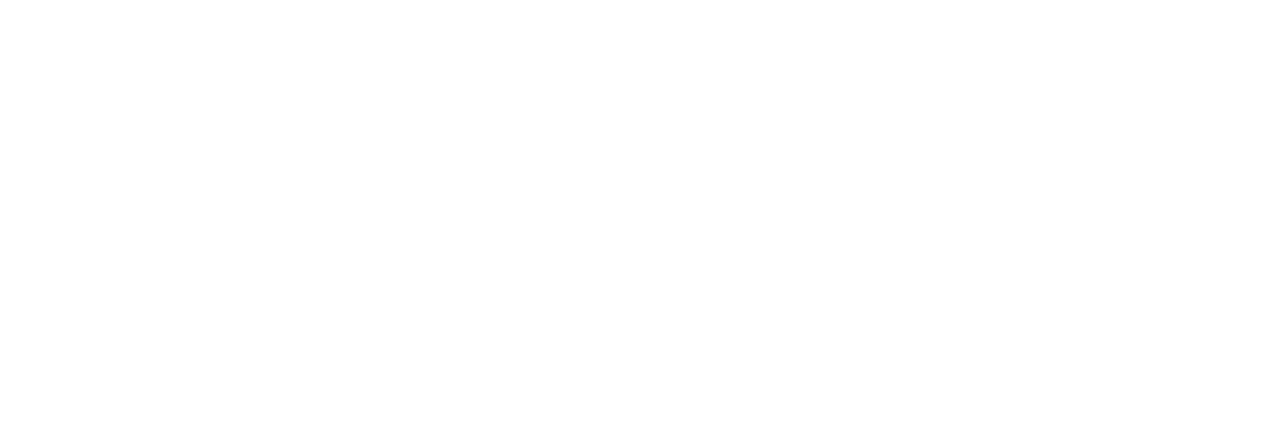
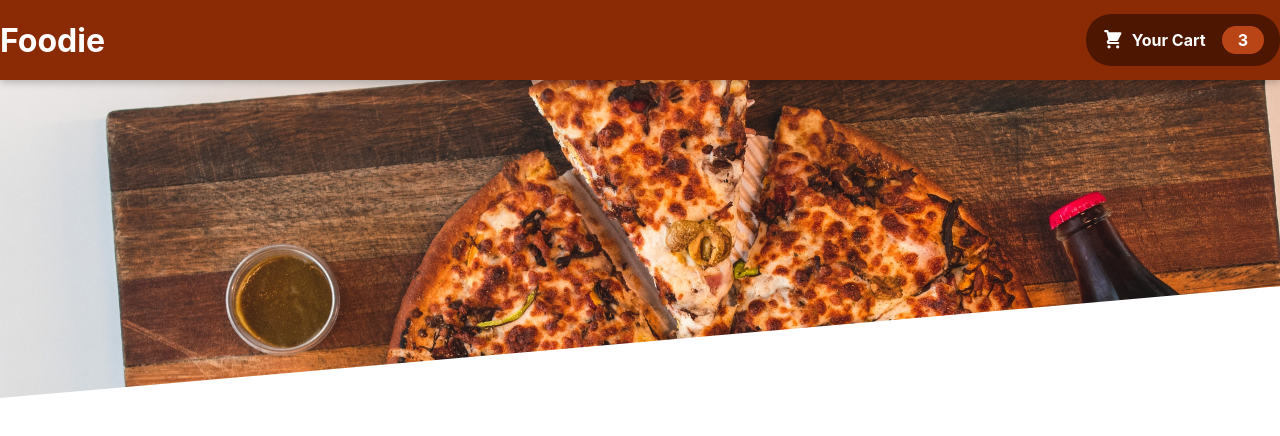
Before and after one commit to ececmk/foodie-food-order-app, a React (Create React App) app: page / in a window 1280 px wide. Shown: the top 436 px of the page. Built offline with nearby package versions, Linux system fonts and the light colour scheme.

Commit message:
header done

```diff
--- a/src/App.js
+++ b/src/App.js
@@ -1,8 +1,11 @@
+import {Fragment} from 'react';
+import Header from './Components/Layout/Header';
+
 function App() {
   return (
-    <div>
-
-    </div>
+    <Fragment>
+      <Header />
+    </Fragment>
   );
 }
 
--- /dev/null
+++ b/src/Components/Cart/CartIcon.js
@@ -0,0 +1,13 @@
+const CartIcon = () => {
+    return (
+      <svg
+        xmlns='http://www.w3.org/2000/svg'
+        viewBox='0 0 20 20'
+        fill='currentColor'
+      >
+        <path d='M3 1a1 1 0 000 2h1.22l.305 1.222a.997.997 0 00.01.042l1.358 5.43-.893.892C3.74 11.846 4.632 14 6.414 14H15a1 1 0 000-2H6.414l1-1H14a1 1 0 00.894-.553l3-6A1 1 0 0017 3H6.28l-.31-1.243A1 1 0 005 1H3zM16 16.5a1.5 1.5 0 11-3 0 1.5 1.5 0 013 0zM6.5 18a1.5 1.5 0 100-3 1.5 1.5 0 000 3z' />
+      </svg>
+    );
+  };
+
+  export default CartIcon;
--- /dev/null
+++ b/src/Components/Layout/Header.js
@@ -0,0 +1,20 @@
+import {Fragment} from "react";
+import HeaderCartButton from "./HeaderCardButton";
+import  mealsImage from '../../assets/meals.jpg';
+import classes from './Header.module.css';
+
+
+const Header = props => {
+    return <Fragment>
+       <header className={classes.header}>
+        <h1>Foodie</h1>
+       <HeaderCartButton />
+       </header>
+       <div className={classes['main-image']} >
+        <img src={mealsImage} alt='Pizza'/>
+       </div>
+    </Fragment>
+
+};
+
+export default Header;
--- /dev/null
+++ b/src/Components/Layout/Header.module.css
@@ -0,0 +1,28 @@
+.header {
+    position: fixed;
+    top: 0;
+    left: 0;
+    width: 100%;
+    height: 5rem;
+    background-color: #8a2b06;
+    color: white;
+    display: flex;
+    justify-content: space-between;
+    align-items: center;
+    box-shadow: 0 2px 8px rgba(0, 0, 0, 0.25);
+    z-index: 10;
+  }
+
+  .main-image {
+    width: 100%;
+    height: 25rem;
+    z-index: 0;
+    overflow: hidden;
+  }
+
+  .main-image img {
+    width: 110%;
+    height: 100%;
+    object-fit: cover;
+    transform: rotateZ(-5deg) translateY(-4rem) translateX(-1rem);
+  }
--- /dev/null
+++ b/src/Components/Layout/HeaderCardButton.js
@@ -0,0 +1,14 @@
+import CartIcon from "../Cart/CartIcon";
+import classes from "./HeaderCardButton.module.css"
+const HeaderCartButton = props => {
+
+    return <button className={classes.button}>
+        <span className={classes.icon}>
+            <CartIcon />
+        </span>
+        <span>Your Cart</span>
+        <span className={classes.badge}>3</span>
+    </button>
+};
+
+export default HeaderCartButton;
--- /dev/null
+++ b/src/Components/Layout/HeaderCardButton.module.css
@@ -0,0 +1,59 @@
+.button {
+    cursor: pointer;
+    font: inherit;
+    border: none;
+    background-color: #4d1601;
+    color: white;
+    padding: 0.75rem 1rem;
+    display: flex;
+    justify-content: space-around;
+    align-items: center;
+    border-radius: 25px;
+    font-weight: bold;
+  }
+
+  .button:hover,
+  .button:active {
+    background-color: #2c0d00;
+  }
+
+  .icon {
+    width: 1.35rem;
+    height: 1.35rem;
+    margin-right: 0.5rem;
+  }
+
+  .badge {
+    background-color: #b94517;
+    padding: 0.25rem 1rem;
+    border-radius: 25px;
+    margin-left: 1rem;
+    font-weight: bold;
+  }
+
+  .button:hover .badge,
+  .button:active .badge {
+    background-color: #92320c;
+  }
+
+  .bump {
+    animation: bump 300ms ease-out;
+  }
+
+  @keyframes bump {
+    0% {
+      transform: scale(1);
+    }
+    10% {
+      transform: scale(0.9);
+    }
+    30% {
+      transform: scale(1.1);
+    }
+    50% {
+      transform: scale(1.15);
+    }
+    100% {
+      transform: scale(1);
+    }
+  }
```
Also changed, not shown: src/assets/meals.jpg (added).
